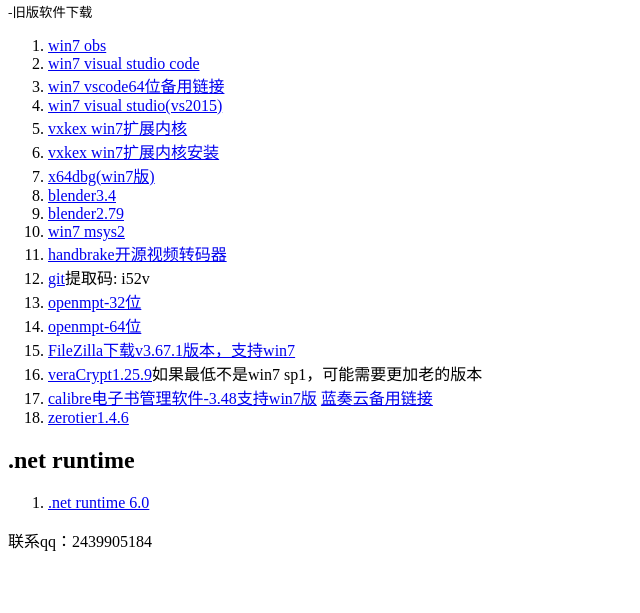
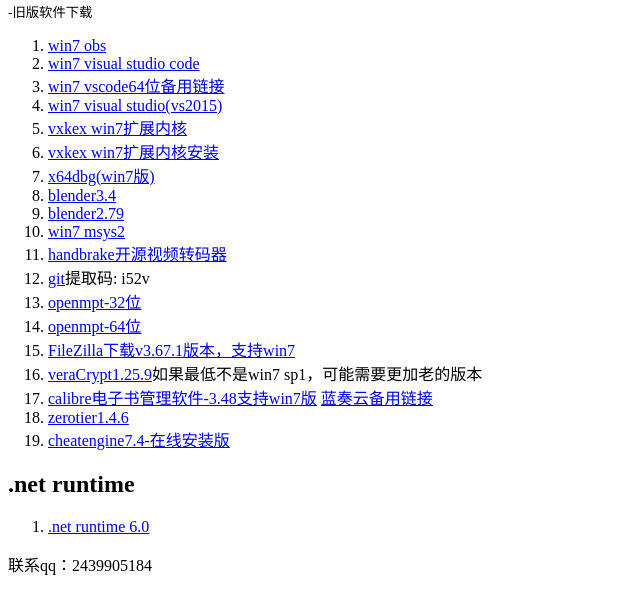
Before and after one commit to 2439905184/win7-software, a plain HTML site: page index.html in a window 1280 px wide. Shown: the part 87-700 px from the top of the page, without its empty margins (0-640 px from the left). Drawn offline with Linux system fonts and the light colour scheme.

Commit message:
补充cheat engine

```diff
--- a/index.html
+++ b/index.html
@@ -28,6 +28,7 @@
         <li><a href="https://sourceforge.net/projects/veracrypt/files/VeraCrypt%201.25.9/Windows/VeraCrypt%20Portable%201.25.9.exe/download">veraCrypt1.25.9</a>如果最低不是win7 sp1，可能需要更加老的版本</li>
         <li><a href="https://download.calibre-ebook.com/3.48.0/">calibre电子书管理软件-3.48支持win7版</a> <a href="https://wwzs.lanzouu.com/iSeDV3a17o5g">蓝奏云备用链接</a></li>
         <li><a href="https://soft.3dmgame.com/down/240160.html">zerotier1.4.6</a></li>
+        <li><a href="https://wwbme.lanzouu.com/iD8cS3d8zb9a">cheatengine7.4-在线安装版</a></li>
     </ol>
     <h2>.net runtime</h2>
     <ol>
```
